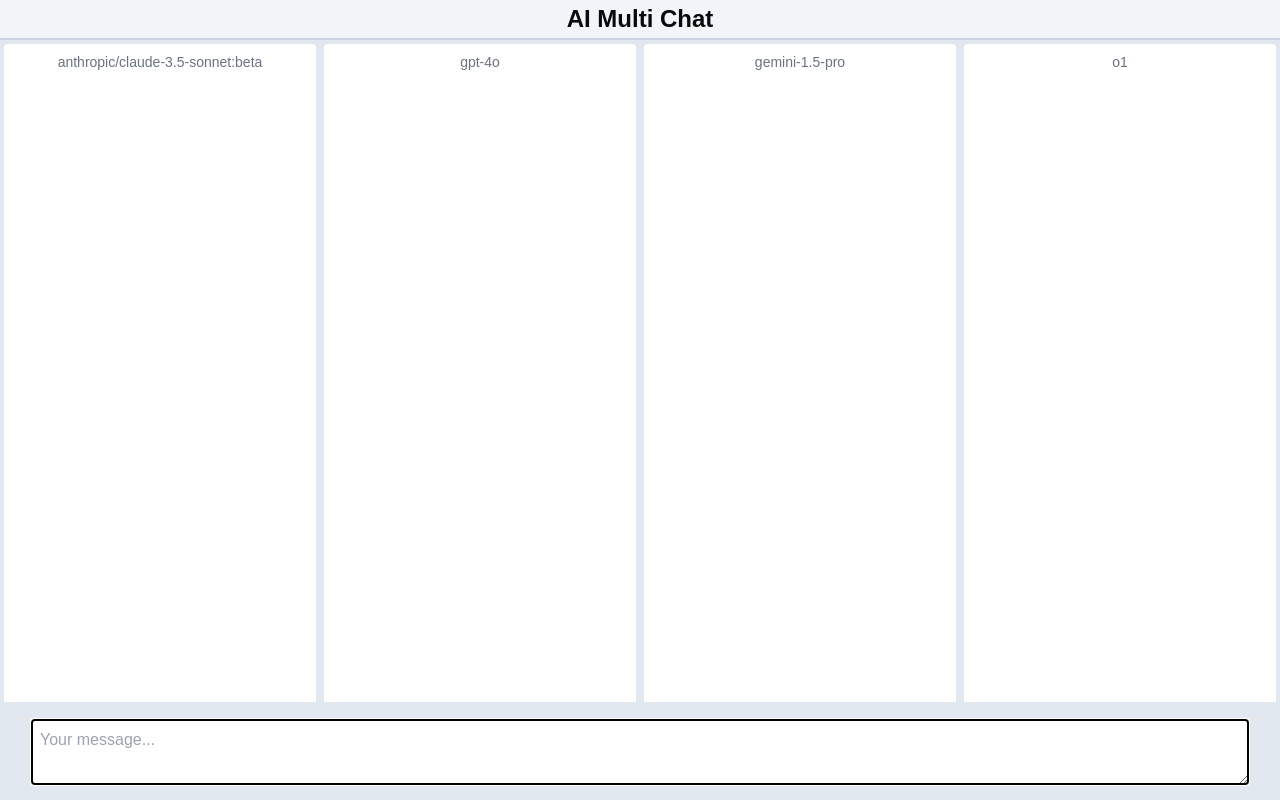
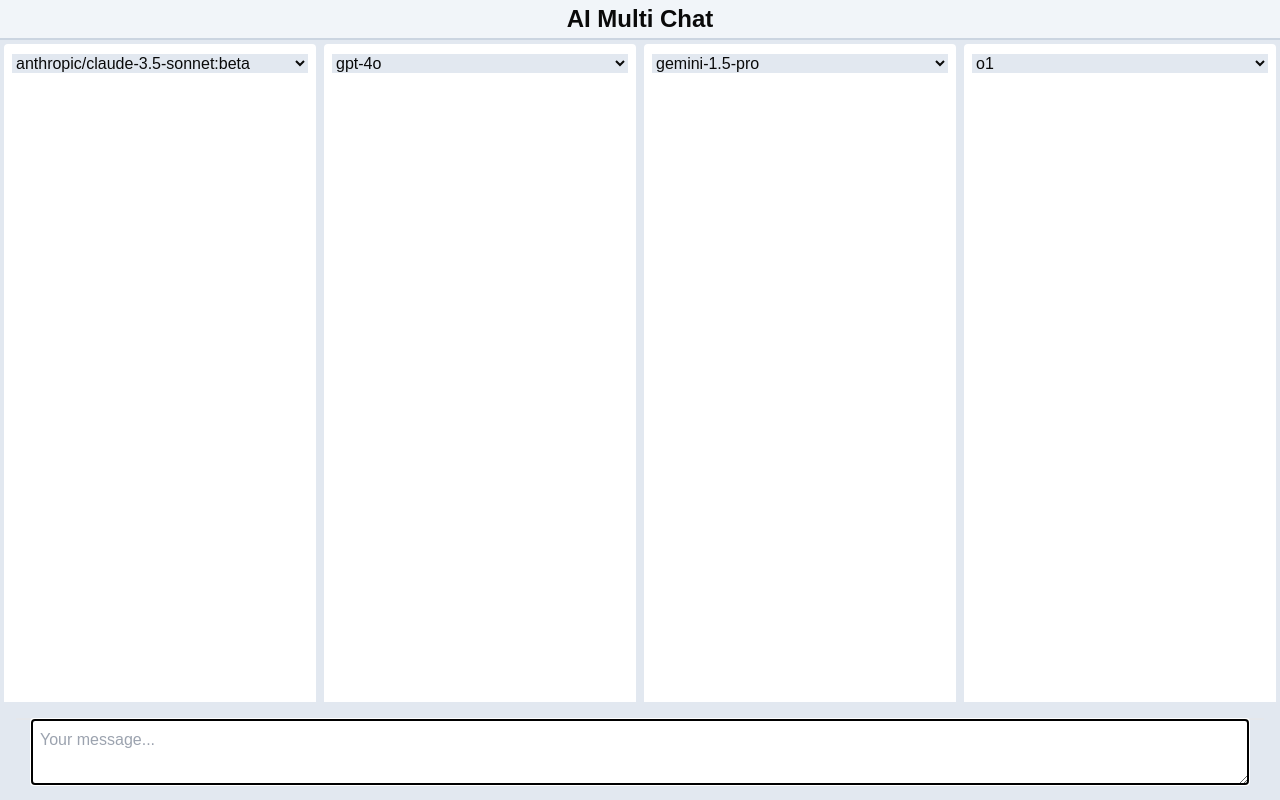
Before and after one commit to ankushagarwal/ai-multi-chat, a Next.js app: page / in a window 1280 px wide. Built offline with nearby package versions, Linux system fonts and the light colour scheme.

Commit message:
Model selector

```diff
--- a/app/page.tsx
+++ b/app/page.tsx
@@ -16,6 +16,9 @@ const models = [
 export default function Home() {
   const chatRefs = useRef<Map<number, ChatHandle>>(new Map());
   const [inputValue, setInputValue] = useState("");
+  const [selectedModels, setSelectedModels] = useState<Map<number, string>>(
+    new Map(models.map((model) => [model.id, model.name]))
+  );
   const textareaRef = useRef<HTMLTextAreaElement | null>(null);
 
   useEffect(() => {
@@ -26,7 +29,6 @@ export default function Home() {
 
   const handleKeyDown = (event: React.KeyboardEvent<HTMLTextAreaElement>) => {
     if (event.metaKey && event.key === "Enter") {
-      // Submit to all chat instances
       chatRefs.current.forEach((ref) => {
         if (ref) {
           ref.submit();
@@ -34,6 +36,10 @@ export default function Home() {
       });
       setInputValue("");
     }
+  };
+
+  const handleModelChange = (modelId: number, newModelName: string) => {
+    setSelectedModels((prev) => new Map(prev).set(modelId, newModelName));
   };
 
   return (
@@ -48,6 +54,17 @@ export default function Home() {
             key={model.id}
             className="flex-1 h-full rounded overflow-scroll m-1 p-2 bg-white"
           >
+            <select
+              value={selectedModels.get(model.id)}
+              onChange={(e) => handleModelChange(model.id, e.target.value)}
+              className="mb-2 w-full bg-slate-200"
+            >
+              {models.map((option) => (
+                <option key={option.id} value={option.name}>
+                  {option.name}
+                </option>
+              ))}
+            </select>
             <Chat
               ref={(el) => {
                 if (el) {
@@ -57,7 +74,7 @@ export default function Home() {
                 }
               }}
               inputValue={inputValue}
-              modelName={model.name}
+              modelName={selectedModels.get(model.id) || model.name}
             />
           </div>
         ))}
--- a/components/chat.tsx
+++ b/components/chat.tsx
@@ -28,9 +28,6 @@ const Chat = forwardRef<ChatHandle, { inputValue: string; modelName: string }>(
 
     return (
       <div className="chat-container">
-        <div className="text-sm text-gray-500 mb-2 flex items-center justify-center">
-          {modelName}
-        </div>
         {messages.map((message) =>
           message.role !== "user" ? (
             <Markdown key={message.id} className="ai-message text-sm">
```
